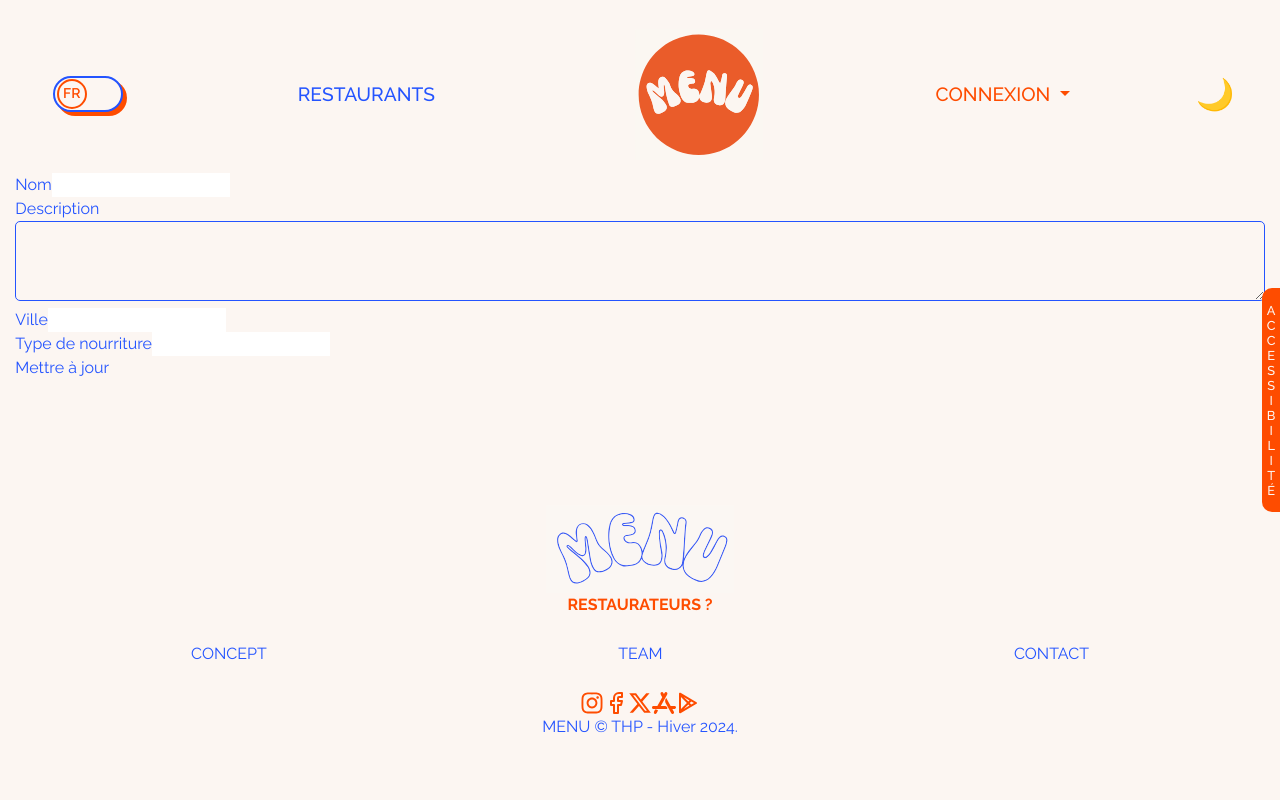
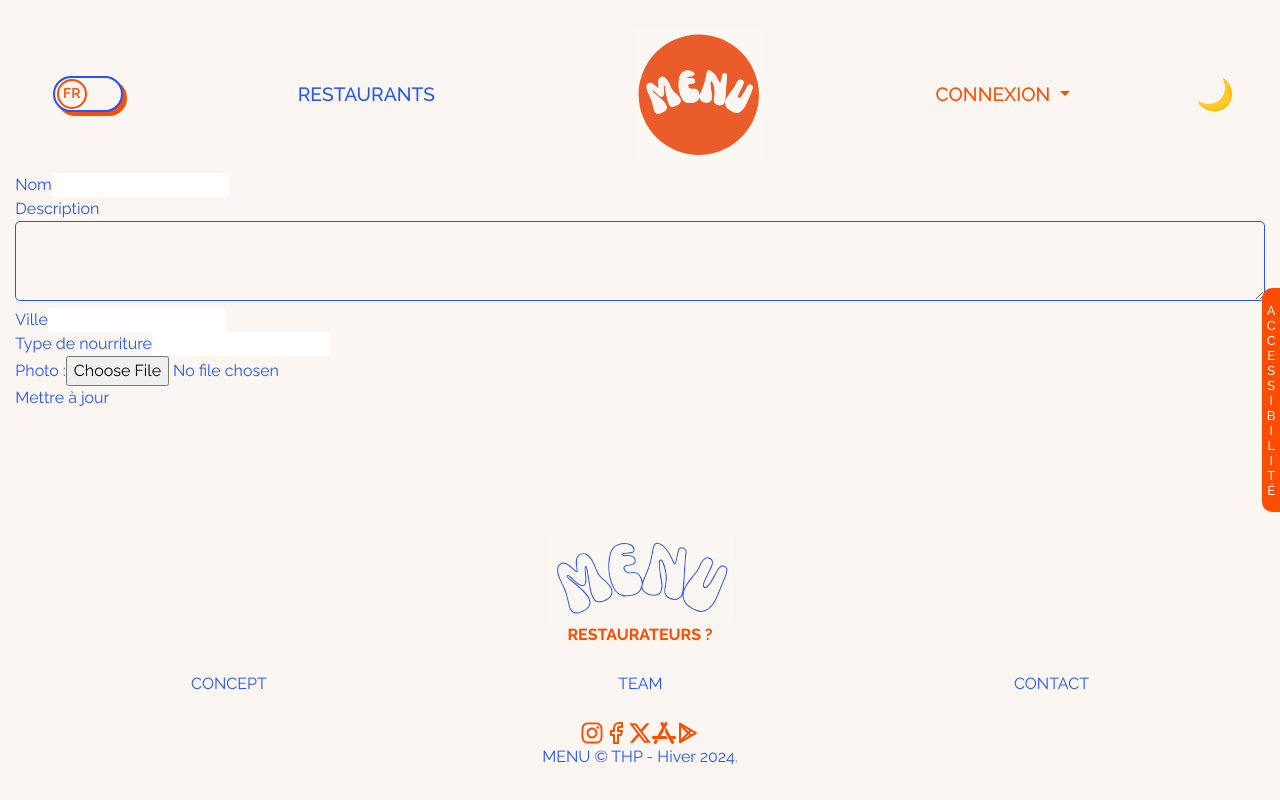
Before and after one commit to Gambizzz/front_menu, a React (Vite) app: page /edit-restaurant/1 in a window 1280 px wide. Built offline with nearby package versions, Linux system fonts and the light colour scheme; no server answers.

Commit message:
edit_storage_restaurant

```diff
--- a/src/pages/profiles/adminProfile.jsx
+++ b/src/pages/profiles/adminProfile.jsx
@@ -19,7 +19,7 @@ const AdminProfile = () => {
     if (user.isLoggedIn) {
       fetchRestaurants();
     }
-  });
+  }, [user.isLoggedIn]);
 
   const fetchRestaurants = async () => {
     const token = Cookies.get('token');
--- a/src/pages/restaurant/editRestaurant.jsx
+++ b/src/pages/restaurant/editRestaurant.jsx
@@ -14,6 +14,7 @@ const EditRestaurant = () => {
   const [description, setDescription] = useState('');
   const [city, setCity] = useState('');
   const [food, setFood] = useState('');
+  const [photo, setPhoto] = useState(null);
   const [user] = useAtom(userAtom);
 
   useEffect(() => {
@@ -57,19 +58,26 @@ const EditRestaurant = () => {
     }
   };
 
+  const handleFileChange = (e) => {
+    setPhoto(e.target.files[0]);
+  };
+
   const handleSubmit = async (e) => {
     e.preventDefault();
     try {
+      const formData = new FormData();
+      formData.append('restaurant[name]', name);
+      formData.append('restaurant[description]', description);
+      formData.append('restaurant[city]', city);
+      formData.append('restaurant[food]', food);
+      if (photo) {
+        formData.append('restaurant[photo]', photo);
+      }
+
       const token = user.token;
-      const restaurant = {
-        name,
-        description,
-        city,
-        food
-      };
 
       const response = await ky.put(`http://localhost:3000/restaurants/${id}`, {
-        json: restaurant,
+        body: formData,
         headers: {
           Authorization: `Bearer ${token}`
         }
@@ -126,6 +134,14 @@ const EditRestaurant = () => {
             onChange={handleChange}
           />
         </div>
+        <div>
+          <label> Photo : </label>
+          <input
+            type="file"
+            onChange={handleFileChange}
+            accept="image/*"
+          />
+        </div>
         <button type="submit"> {t('updateR')} </button>
       </form>
 
```
